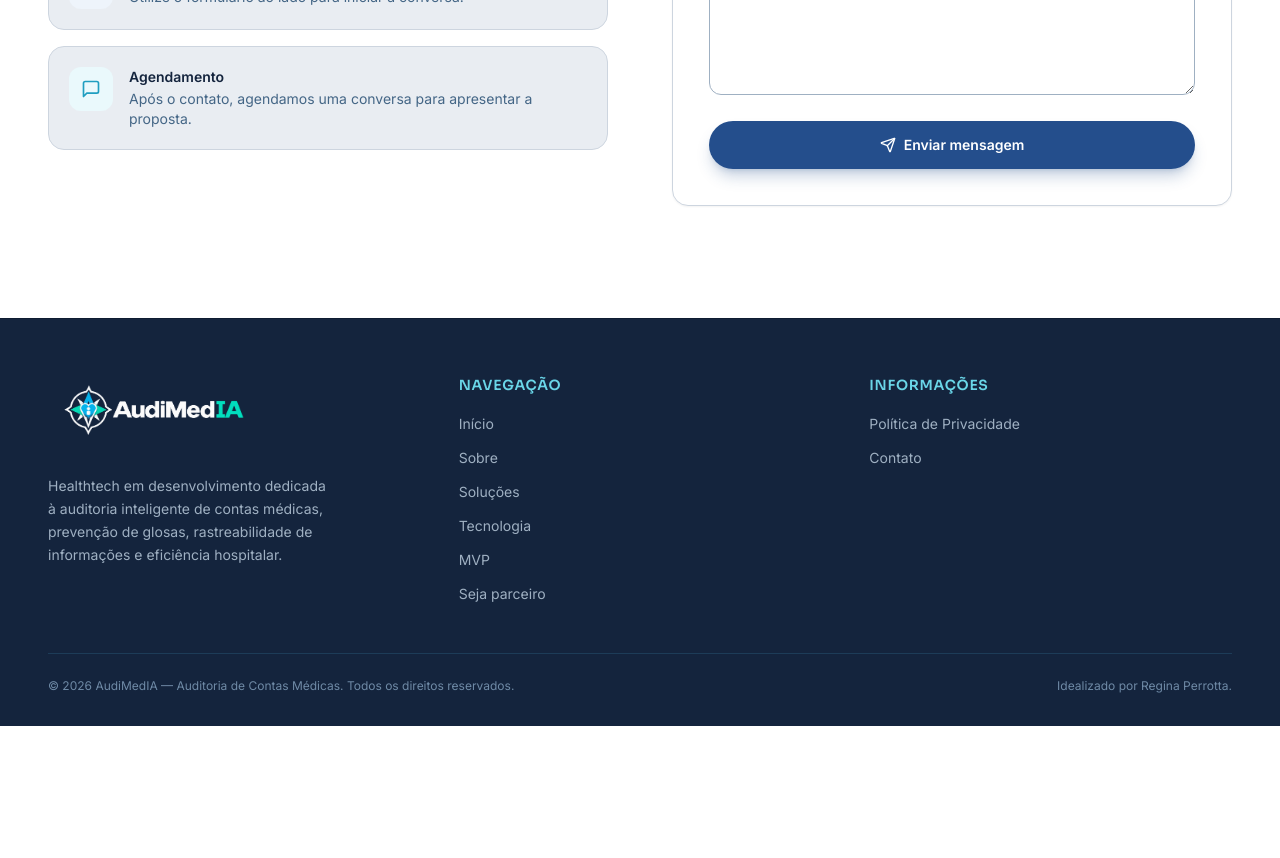
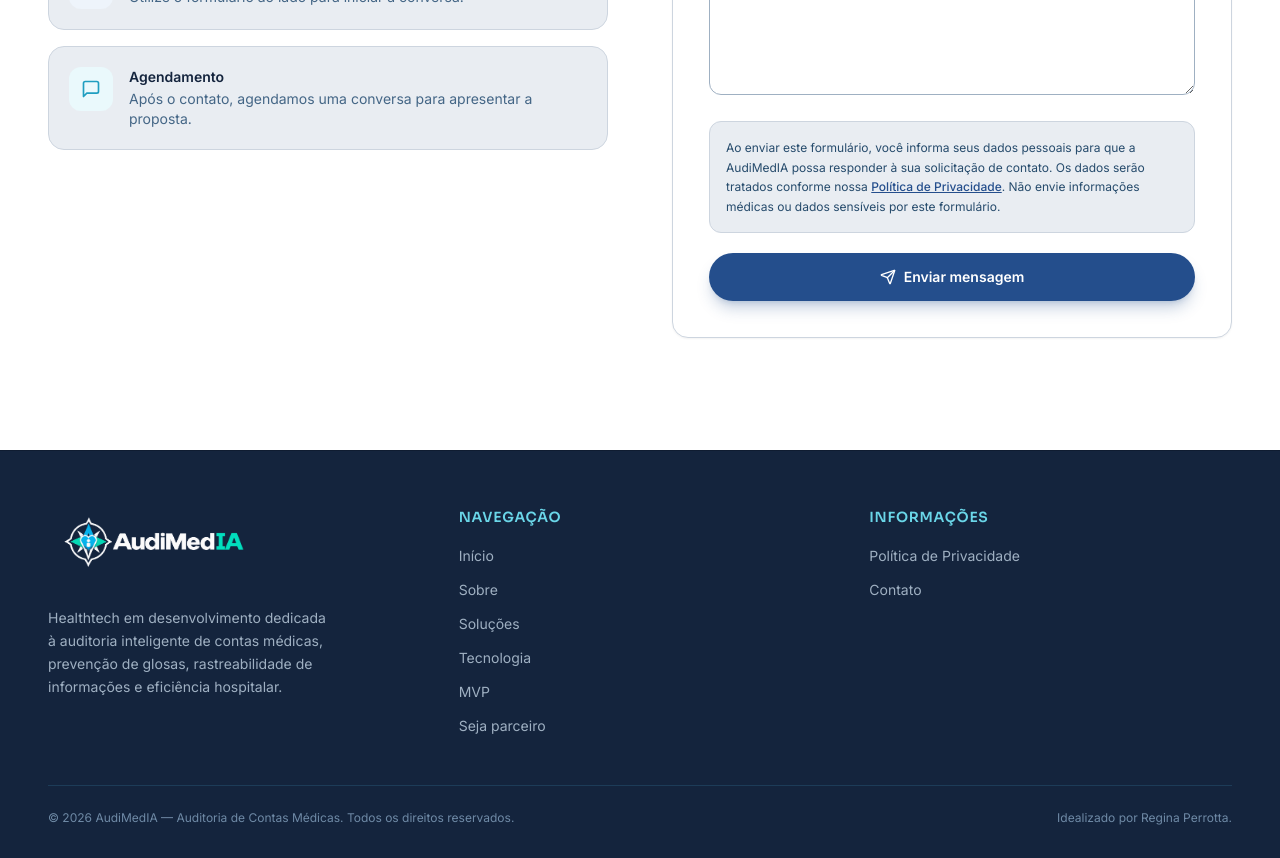
Before and after one commit to Giovanni-Perrotta/audimedIa, a React (Vite) app: page / in a window 1280 px wide. Shown: the part 8920-9778 px from the top of the page. Before the commit the page ends 9646 px from the top, so only its background shows below. Built offline with nearby package versions, Linux system fonts and the light colour scheme.

Commit message:
Update Contact.tsx

```diff
--- a/src/components/Contact.tsx
+++ b/src/components/Contact.tsx
@@ -324,7 +324,20 @@ export function Contact() {
                       </p>
                     )}
                   </div>
-
+                  <p className="rounded-xl border border-navy-100 bg-navy-50 p-4 text-xs leading-relaxed text-navy-500">
+                    Ao enviar este formulário, você informa seus dados
+                    pessoais para que a AudiMedIA possa responder à sua
+                    solicitação de contato. Os dados serão tratados
+                    conforme nossa{' '}
+                    <a
+                      href="#privacidade"
+                      className="font-medium text-brand-500 underline hover:text-brand-600"
+                    >
+                      Política de Privacidade
+                    </a>
+                    . Não envie informações médicas ou dados sensíveis
+                    por este formulário.
+                  </p>
                   <button
                     type="submit"
                     disabled={status === 'submitting'}
```
